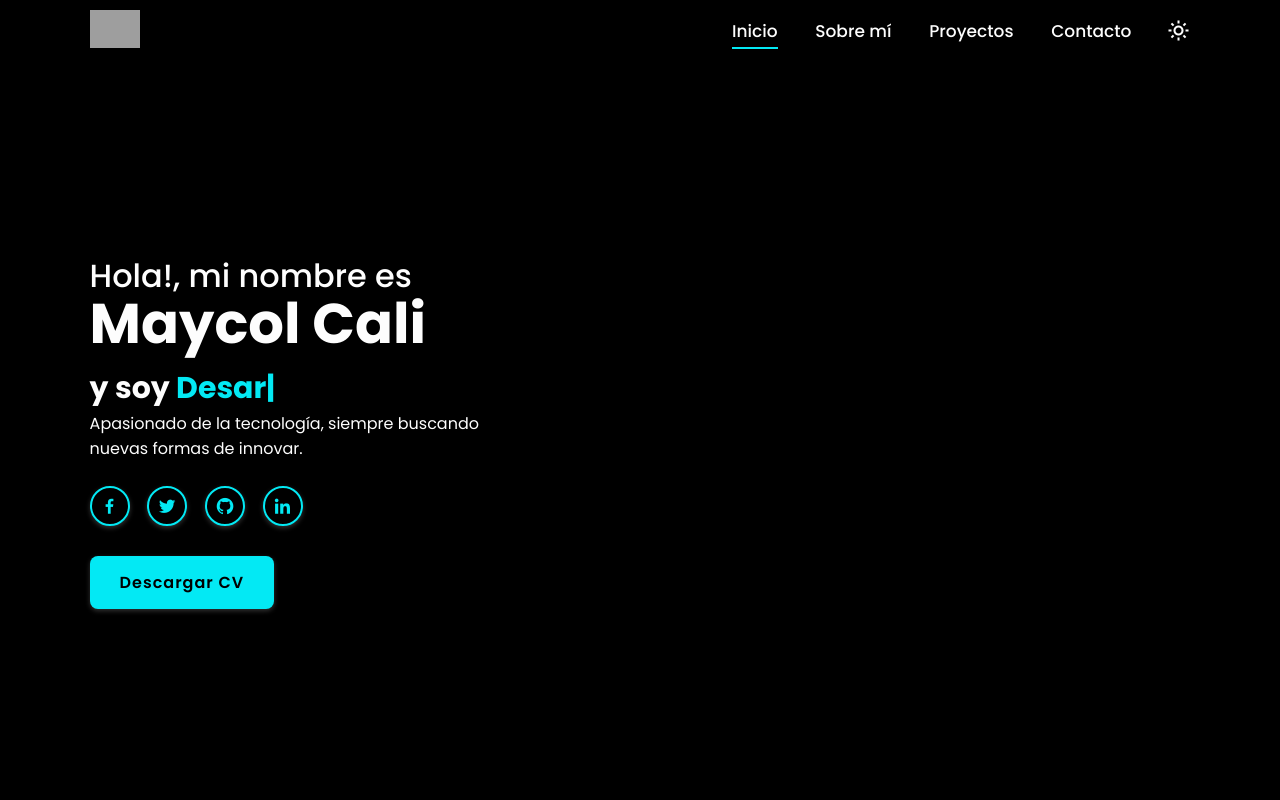
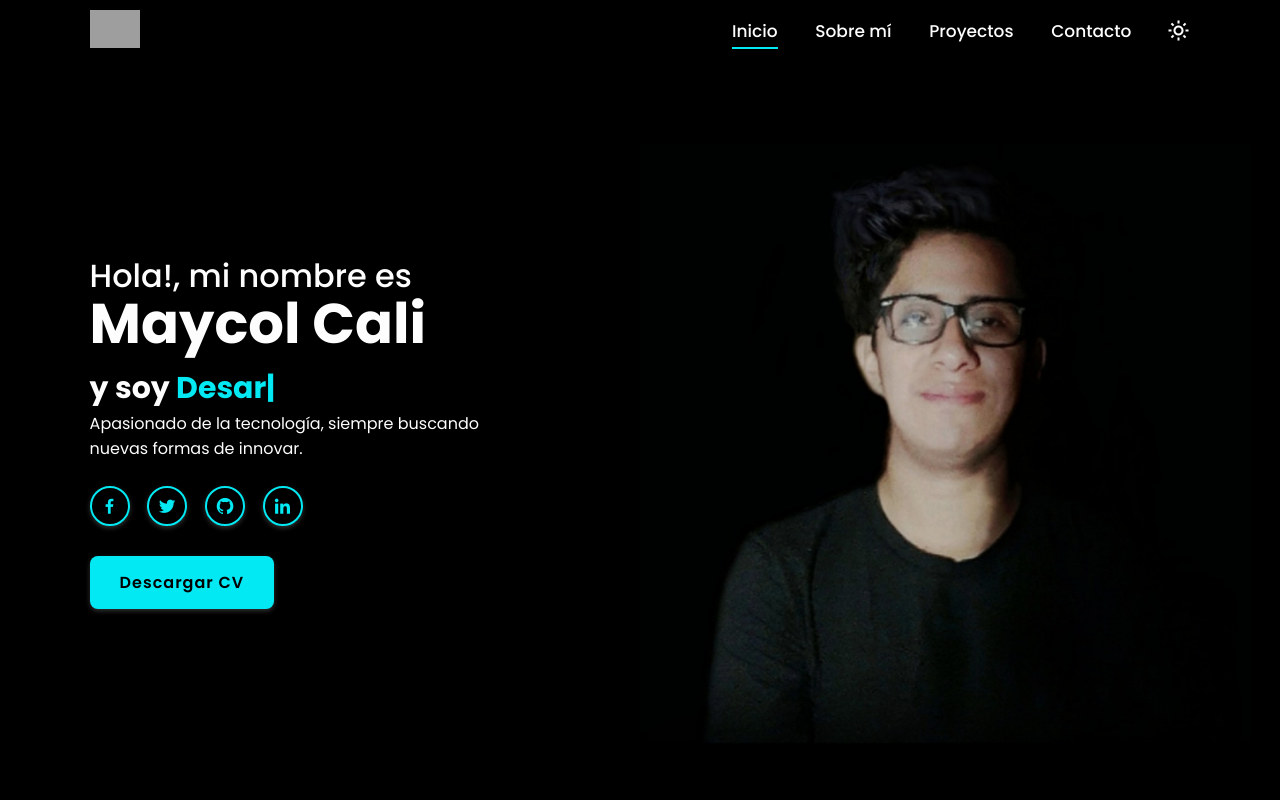
Before and after one commit to MyCaliGT/Portafolio, a plain HTML site: page index.html in a window 1280 px wide. Shown: the top 800 px of the page. Drawn offline with nearby package versions, Linux system fonts and the light colour scheme; grey boxes are pictures that could not be loaded.

Commit message:
pwa_image

```diff
--- a/css/style.css
+++ b/css/style.css
@@ -101,7 +101,7 @@ section{
   width: 100%;
   height: 100vh;
   position: relative;
-  background: url(./img/fondo7.jpg);
+  background: url(../img/fondo7.jpg);
   background-size: cover;
   background-position: center;
 }
```
